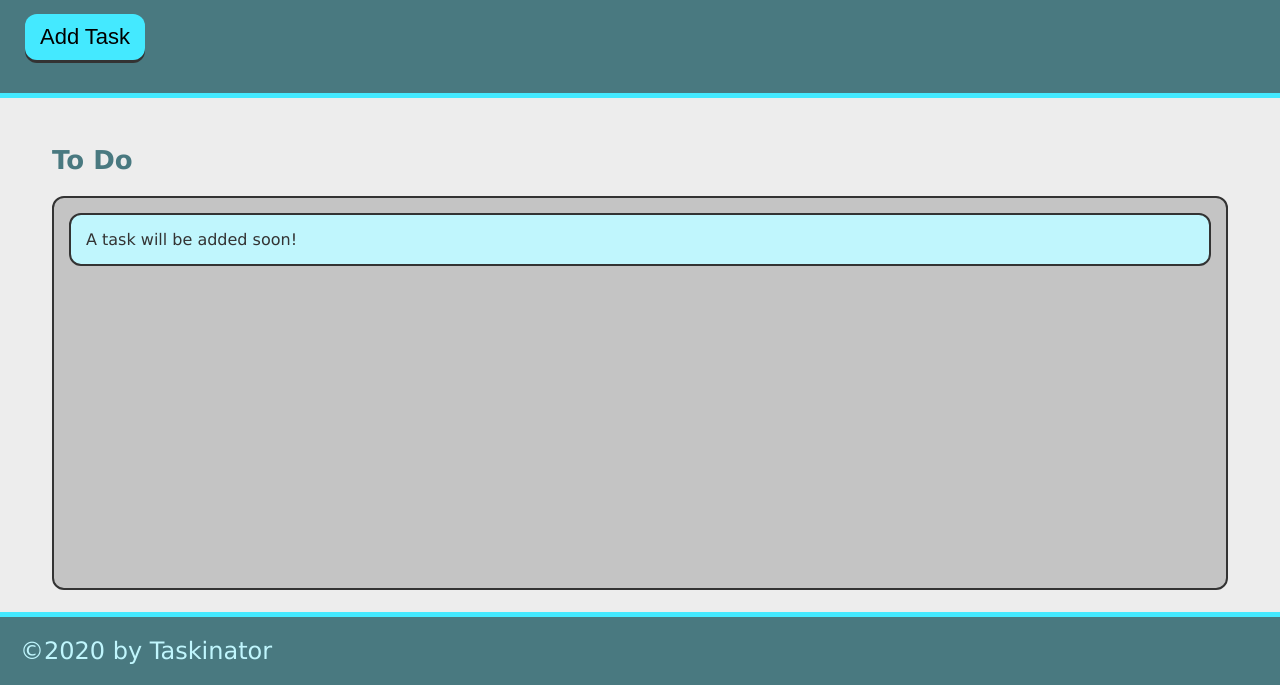
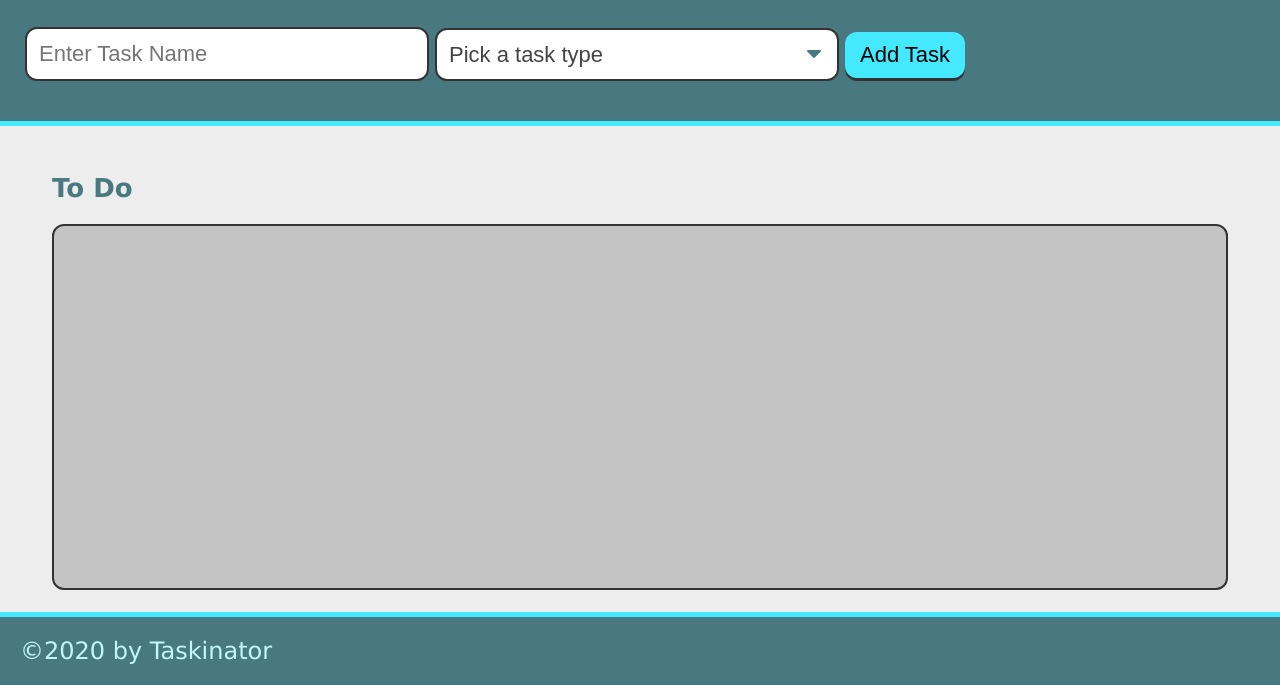
Before and after one commit to albenchris/taskinator, a plain HTML site: page index.html in a window 1280 px wide. Shown: the part 115-800 px from the top of the page. Drawn offline with Linux system fonts and the light colour scheme.

Commit message:
added form in HTML

```diff
--- a/index.html
+++ b/index.html
@@ -13,14 +13,29 @@
     <header>
         <h1 class="page-title">Taskinator</h1>
         <p>Click the button below to add a new task!</p>
-        <button class="btn" id="save-task">Add Task</button>
+        <form id="task-form">
+            <div class="form-group">
+                <input type="text" name="task-name" placeholder="Enter Task Name" />
+            </div>
+            <div class="form-group">
+                <select name="task-type" class="select-dropdown">
+                    <option value="" disabled selected>Pick a task type</option>
+                    <option value="Print">Print</option>
+                    <option value="Web">Web</option>
+                    <option value="Mobile">Mobile</option>
+                </select>
+            </div>
+            <div class="form-group">
+                <button class="btn" id="save-task">Add Task</button>
+            </div>
+        </form>
     </header>
 
     <main class="page-content">
         <section class="task-list-wrapper">
             <h2 class="list-title">To Do</h2>
             <ul class="task-list" id="tasks-to-do">
-                <li class="task-item">A task will be added soon!</li>
+
             </ul>
         </section>
     </main>
```
